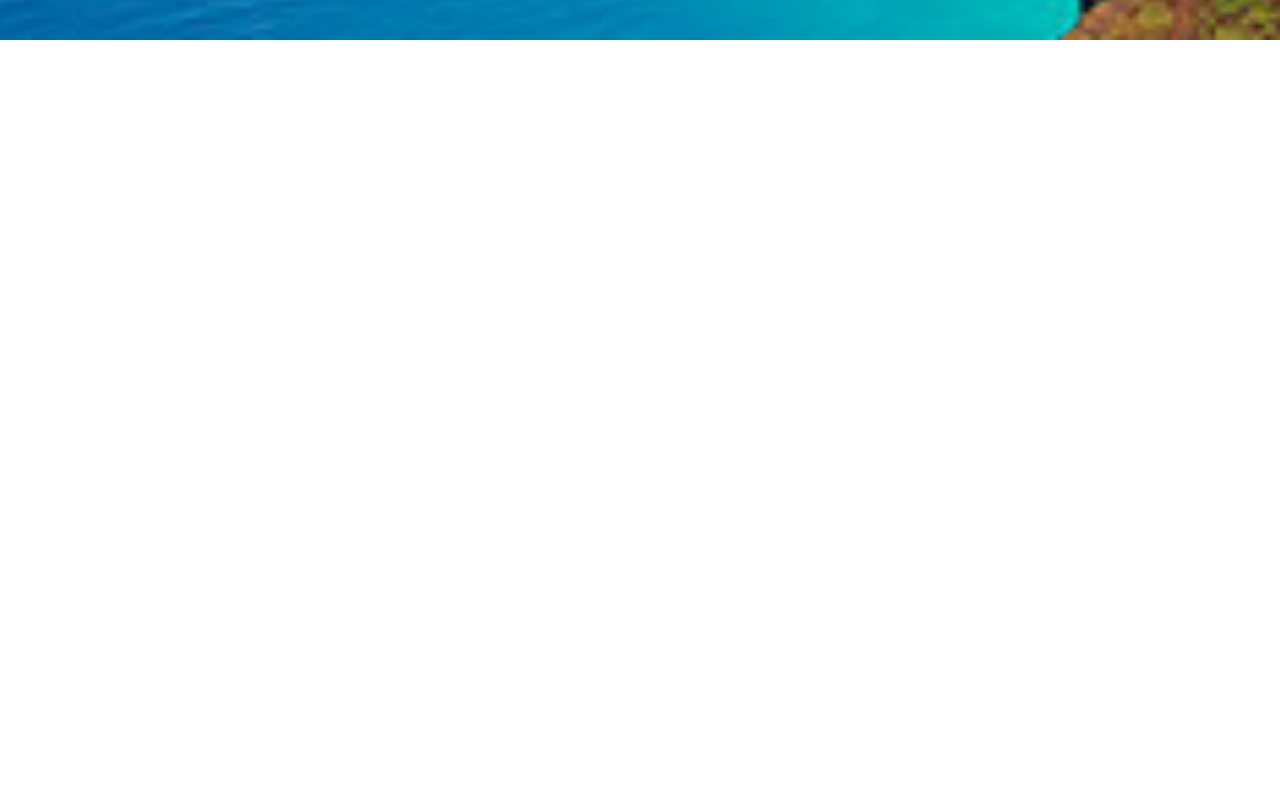
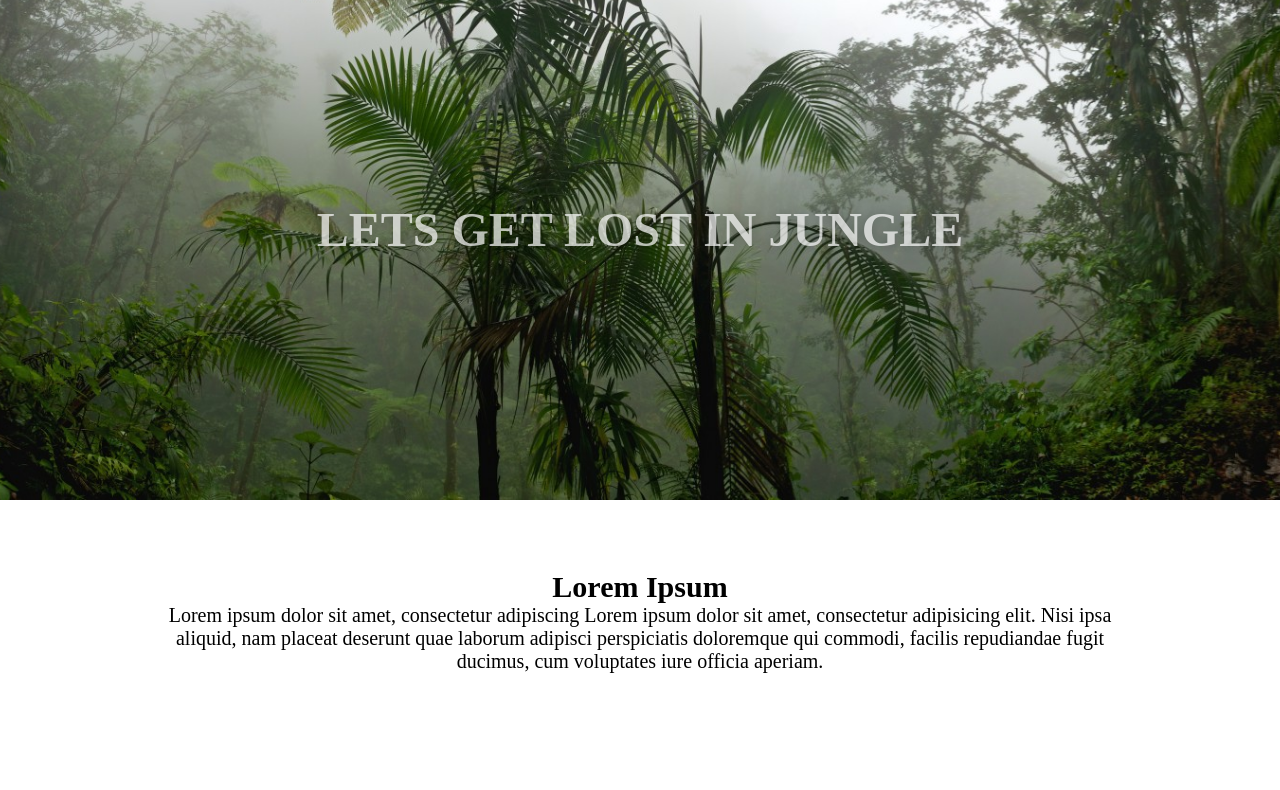
Before and after one commit to DomiGnh/paralaxa, a plain HTML site: page index.html in a window 1280 px wide. Shown: the part 1560-2350 px from the top of the page. Before the commit the page ends 1600 px from the top, so only its background shows below. Drawn offline with Linux system fonts and the light colour scheme.

Commit message:
paralaxa moja done

```diff
--- a/css/style.css
+++ b/css/style.css
@@ -1,3 +1,4 @@
+/*
 *{
     margin:0;
 }
@@ -36,4 +37,46 @@ header{
     padding: 30px;
 
 
+}*/
+
+*{
+    margin: 0;
 }
+
+.container{
+     max-width: 1000px;
+  margin: 0 auto;
+}
+
+section.module.parallax h1 {
+  color: rgba(255, 255, 255, 0.7);
+  font-size: 48px;
+  line-height: 800px;
+  font-weight: 700;
+  text-align: center;
+  text-transform: uppercase;
+  text-shadow: 0 0 10px rgba(0, 0, 0, 0.2);
+}
+
+section.module.parallax {
+  height: 600px;
+  background-position: 50% 50%;
+  background-repeat: no-repeat;
+  background-attachment: fixed;
+  background-size: cover;
+}
+
+
+section.module.parallax-1 {
+    background-image: url(../Hawaii.jpg);}
+
+
+section.module{
+    height: 150px;
+    text-align: center;
+    padding: 70px;
+    font-size: 20px;
+}
+
+section.module.parallax-2 {
+    background-image: url(../tropical.jpg);}
--- a/index.html
+++ b/index.html
@@ -7,11 +7,46 @@
 
 </head>
 <body>
+<!--
  <header>Aloha</header>
 
 <div class="prostokat1">Lorem ipsum dolor sit amet, consectetur adipisicing elit. Similique a optio quas amet, non. Sunt odio esse pariatur autem error minus officiis, enim assumenda doloribus saepe temporibus laudantium perspiciatis voluptates?</div>
 
+-->
 
+<section class="module content">
+  <div class="container">
+    <h2>Lorem Ipsum</h2>
+    <p>Lorem ipsum dolor sit amet, consectetur adipiscing Lorem ipsum dolor sit amet, consectetur adipisicing elit. Beatae nostrum voluptatem, facilis tempore perspiciatis fuga vero architecto nam sapiente, illum incidunt libero magnam totam? Natus, enim. Quasi, consequatur impedit odit!</p>
+  </div>
+</section>
+ <section class="module parallax parallax-1">
+  <div class="container">
+    <h1>Aloha</h1>
+
+  </div>
+</section>
+
+<section class="module content">
+  <div class="container">
+    <h2>Lorem Ipsum</h2>
+    <p>Lorem ipsum dolor sit amet, consectetur adipiscing Lorem ipsum dolor sit amet, consectetur adipisicing elit. Beatae nostrum voluptatem, facilis tempore perspiciatis fuga vero architecto nam sapiente, illum incidunt libero magnam totam? Natus, enim. Quasi, consequatur impedit odit!</p>
+  </div>
+</section>
+
+<section class="module parallax parallax-2">
+  <div class="container">
+    <h1>Lets get lost in jungle</h1>
+
+  </div>
+</section>
+
+<section class="module content">
+  <div class="container">
+    <h2>Lorem Ipsum</h2>
+    <p>Lorem ipsum dolor sit amet, consectetur adipiscing Lorem ipsum dolor sit amet, consectetur adipisicing elit. Nisi ipsa aliquid, nam placeat deserunt quae laborum adipisci perspiciatis doloremque qui commodi, facilis repudiandae fugit ducimus, cum voluptates iure officia aperiam.</p>
+  </div>
+</section>
 
 
 
```
Also changed, not shown: tropical.jpg (added).
